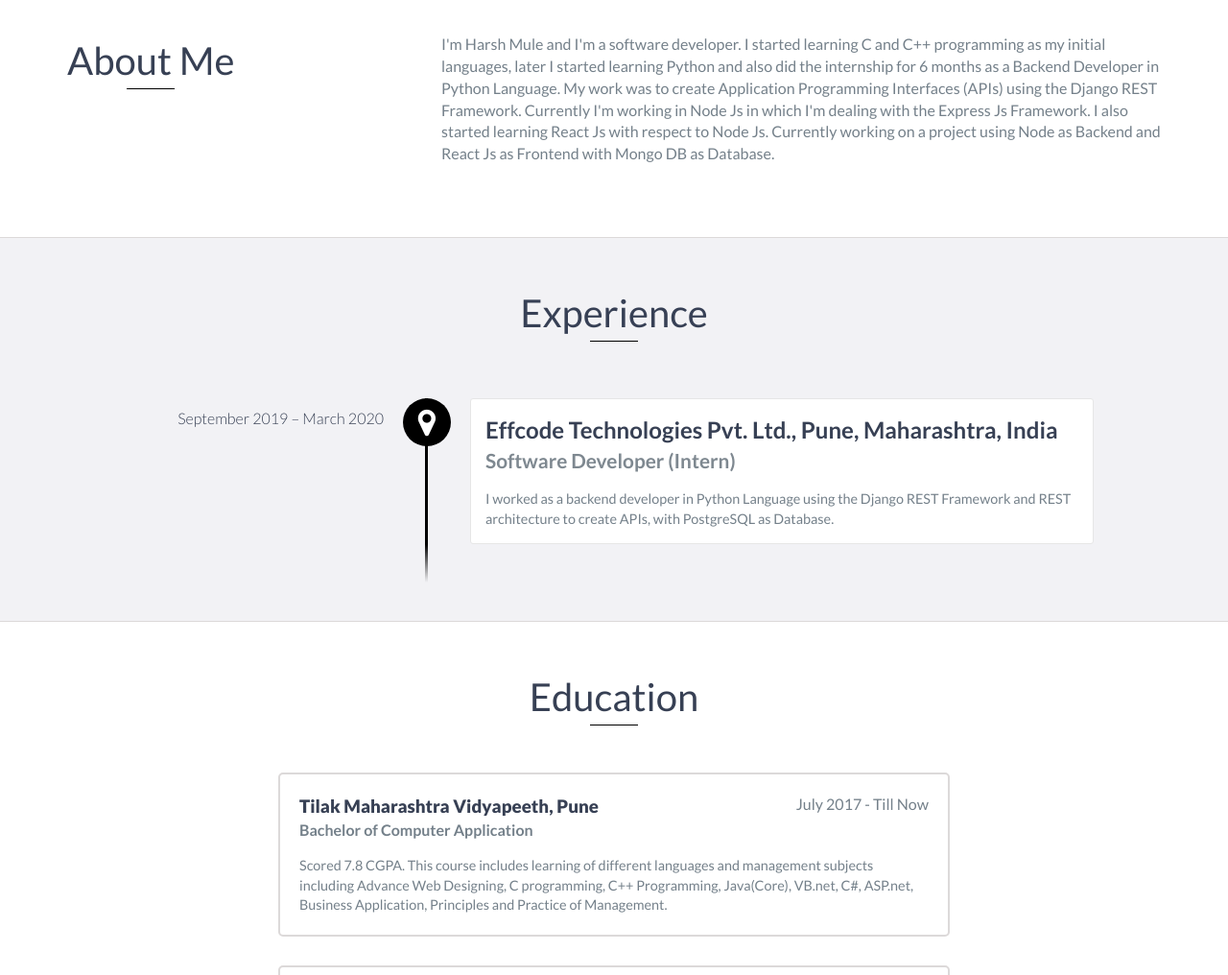
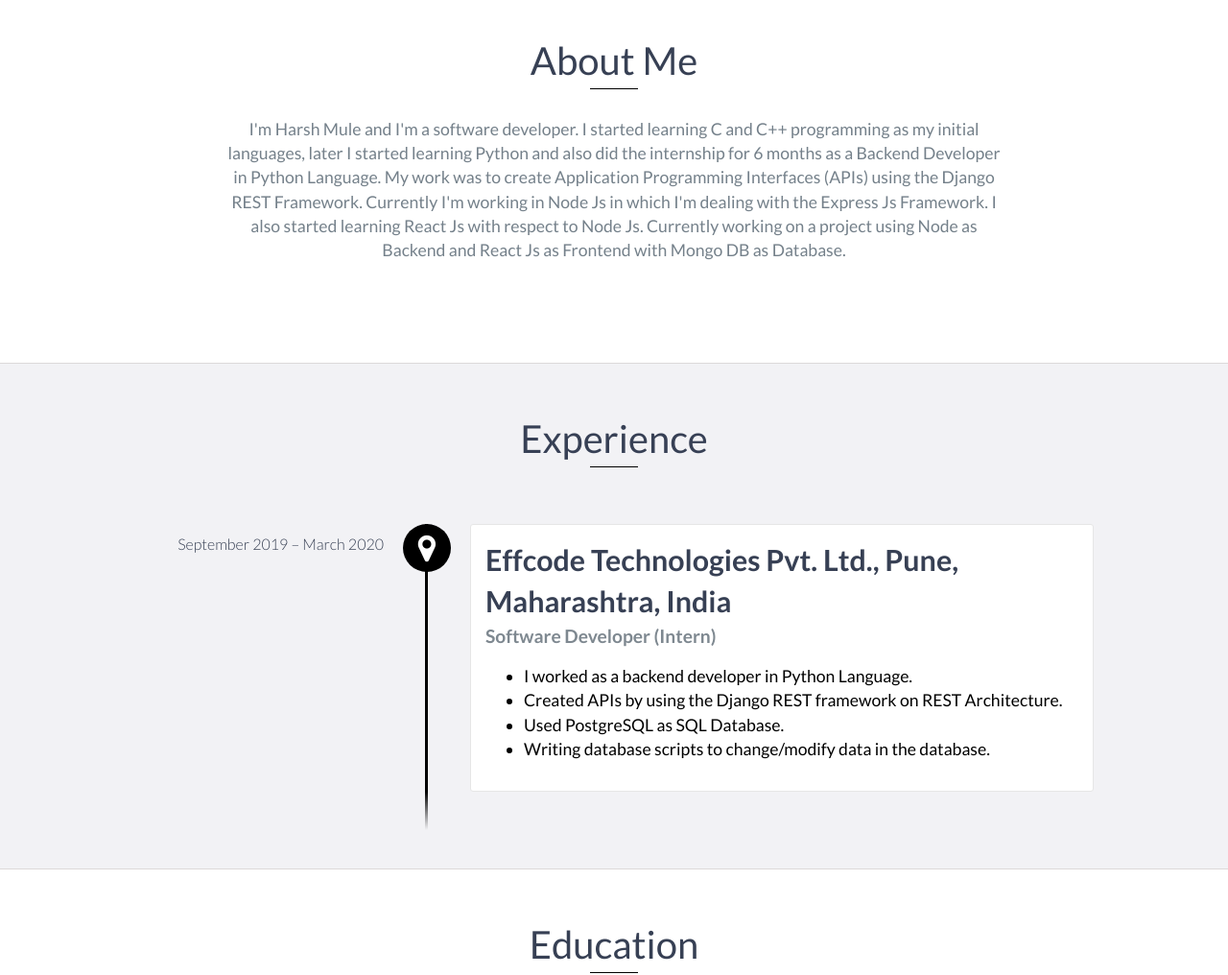
Before and after one commit to HarshMule20/HarshMule20.github.io, a website: page index.html in a window 1280 px wide. Shown: the part 840-1856 px from the top of the page at 96% size. Drawn offline with nearby package versions, Linux system fonts and the light colour scheme.

Commit message:
changes with the UI

```diff
--- a/css/styles.css
+++ b/css/styles.css
@@ -78,7 +78,7 @@ header {
 
 header ul {
     display: inline-block;
-    background: #fff;
+    background: whitesmoke;
     text-align: center;
     padding: 10px;
     width: 100%;
@@ -378,7 +378,11 @@ footer {
 
 #about p {
     color: #74808a;
-    margin: 0
+    text-align: center;
+    font-size: 1.1em;
+    margin: 0 auto 30px auto;
+    width: 65%;
+    /* margin: 0 */
 }
 
 #experience {
@@ -434,7 +438,7 @@ footer {
 }
 
 .vtimeline-content h3 {
-    font-size: 1.5em;
+    font-size: 1.9em;
     font-weight: 600;
     color: #374054;
     display: inline-block;
@@ -442,7 +446,7 @@ footer {
 }
 
 .vtimeline-content h4 {
-    font-size: 1.3em;
+    font-size: 1.2em;
     font-weight: 600;
     color: #7e8890;
     margin: 0 0 15px 0
@@ -451,6 +455,13 @@ footer {
 .vtimeline-content p {
     color: #74808a;
     font-size: 0.9em;
+    margin: 0
+}
+
+.vtimeline-content li {
+    /* color: #74808a; */
+    color: black;
+    font-size: 1.1em;
     margin: 0
 }
 
@@ -512,9 +523,10 @@ footer {
 }
 
 .education-block h3 {
-    font-weight: 800;
+    font-weight: 700;
     float: left;
     margin: 0;
+    font-size: 1.5em;
     color: #374054
 }
 
@@ -526,15 +538,16 @@ footer {
 .education-block h4 {
     color: #74808a;
     clear: both;
-    font-weight: 700;
+    font-weight: 500;
     margin: 0 0 15px 0
 }
 
 .education-block p,
 .education-block ul {
     margin: 0;
-    color: #74808a;
-    font-size: 0.9em
+    /* color: #74808a; */
+    color: black;
+    font-size: 1.1em
 }
 
 .education-block ul {
@@ -554,11 +567,11 @@ footer {
 
 .project {
     position: relative;
-    max-width: 900px;
-    margin: 0 auto 30px auto;
+    max-width: 1000px;
+    margin: 0 auto 50px auto;
     overflow: hidden;
     background: #fff;
-    border-radius: 4px
+    border-radius: 10px
 }
 
 .project-image {
@@ -574,8 +587,15 @@ footer {
 }
 
 .project-info h3 {
-    font-size: 1.7em;
-    font-weight: 500;
+    font-size: 1.9em;
+    font-weight: 700;
+    color: #374054;
+    margin: 0 0 15px 0
+}
+
+.project-info h5 {
+    font-size: 1.2em;
+    font-weight: 600;
     color: #374054;
     margin: 0 0 15px 0
 }
@@ -583,7 +603,7 @@ footer {
 .project-info p {
     color: #74808a;
     margin: 0 0 15px 0;
-    font-size: 0.9em
+    font-size: 1.1em
 }
 
 .project-info a {
--- a/index.html
+++ b/index.html
@@ -39,9 +39,9 @@
             <li>
                 <a href="#skills">Skills</a>
             </li>
-            <li>
+            <!-- <li>
                 <a href="#contact">Contact</a>
-            </li>
+            </li> -->
         </ul>
     </header>
     <!-- End header -->
@@ -67,19 +67,19 @@
 
     <div id="about">
         <div class="container">
-            <div class="row">
-                <div class="col-md-4">
-                    <h2 class="heading">About Me</h2>
-                </div>
-                <div class="col-md-8">
-                    <p>
-                        I'm Harsh Mule and I'm a software developer. I started learning C and C++ programming as my initial languages, later I started learning Python and also did the internship for 6 months as a Backend Developer in Python Language. My work was to create Application
-                        Programming Interfaces (APIs) using the Django REST Framework. Currently I'm working in Node Js in which I'm dealing with the Express Js Framework. I also started learning React Js with respect to Node Js. Currently working on
-                        a project using Node as Backend and React Js as Frontend with Mongo DB as Database.
-                    </p>
-                </div>
-            </div>
+            <!-- <div class="row"> -->
+            <!-- <div class="col-md-4"> -->
+            <h2 class="heading" style="display: flex; justify-content: center;">About Me</h2>
         </div>
+        <!-- <div class="col-md-8"> -->
+        <p>
+            I'm Harsh Mule and I'm a software developer. I started learning C and C++ programming as my initial languages, later I started learning Python and also did the internship for 6 months as a Backend Developer in Python Language. My work was to create Application
+            Programming Interfaces (APIs) using the Django REST Framework. Currently I'm working in Node Js in which I'm dealing with the Express Js Framework. I also started learning React Js with respect to Node Js. Currently working on a project using
+            Node as Backend and React Js as Frontend with Mongo DB as Database.
+        </p>
+        <!-- </div> -->
+        <!-- </div> -->
+        <!-- </div> -->
     </div>
     <!-- End #about -->
 
@@ -89,9 +89,23 @@
             <div data-date="September 2019 – March 2020">
                 <h3>Effcode Technologies Pvt. Ltd., Pune, Maharashtra, India</h3>
                 <h4>Software Developer (Intern)</h4>
-                <p>
+                <!-- <p>
                     I worked as a backend developer in Python Language using the Django REST Framework and REST architecture to create APIs, with PostgreSQL as Database.
-                </p>
+                </p> -->
+                <ul>
+                    <li>
+                        I worked as a backend developer in Python Language.
+                    </li>
+                    <li>
+                        Created APIs by using the Django REST framework on REST Architecture.
+                    </li>
+                    <li>
+                        Used PostgreSQL as SQL Database.
+                    </li>
+                    <li>
+                        Writing database scripts to change/modify data in the database.
+                    </li>
+                </ul>
             </div>
 
             <!-- <div data-date="September 2015 – September 2016">
```
